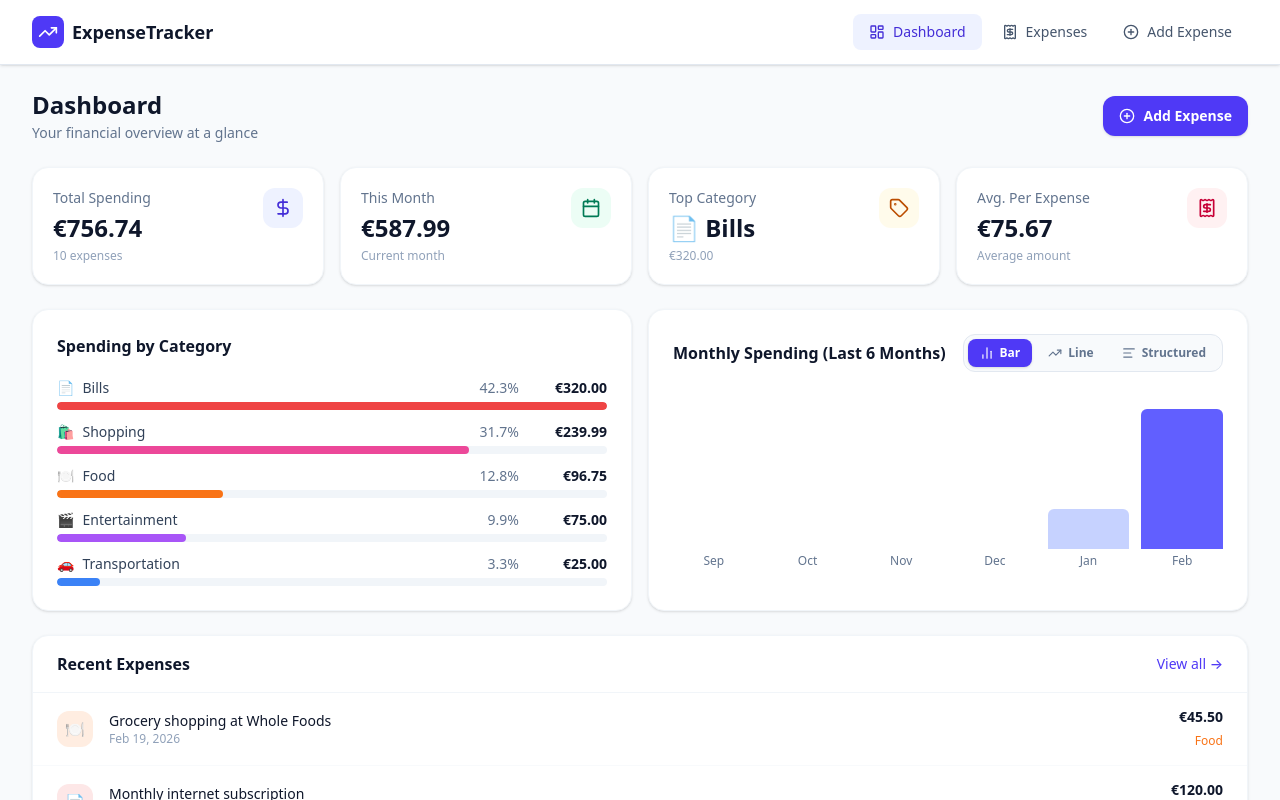
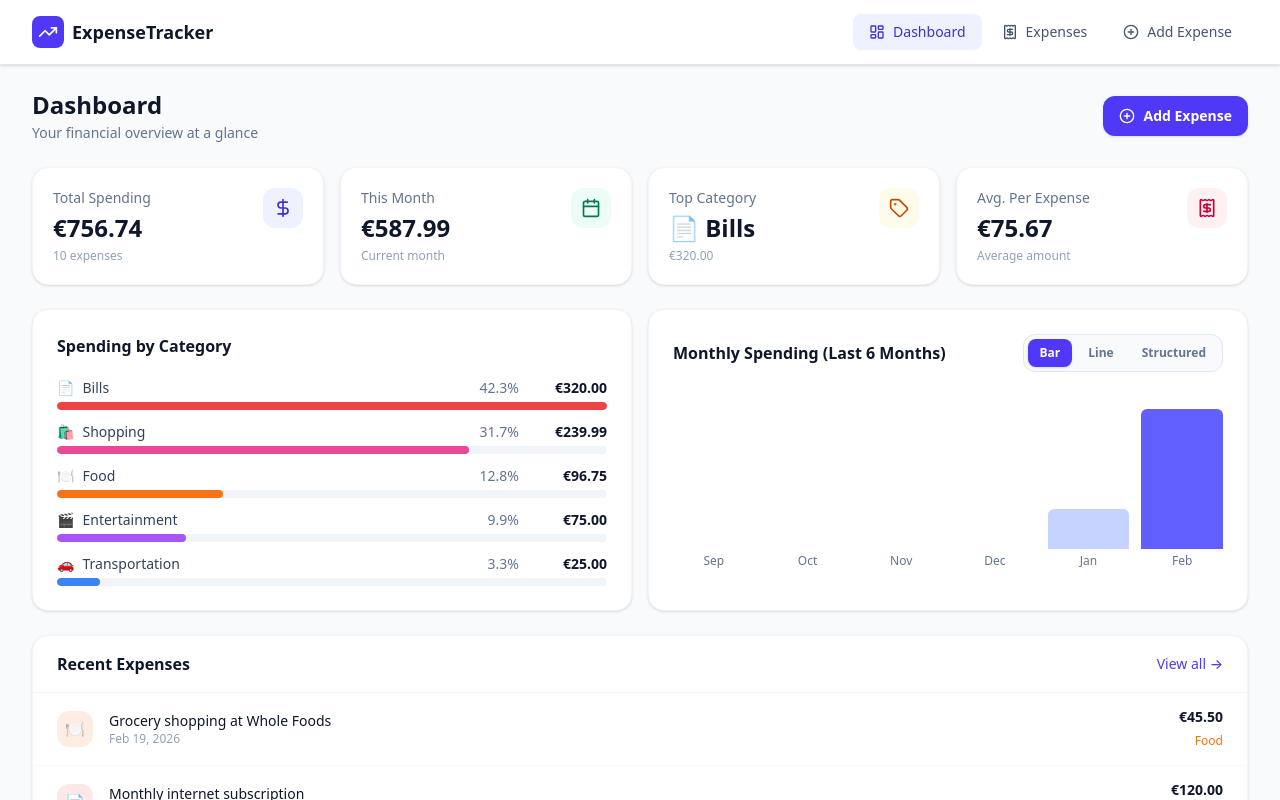
Before and after one commit to krtsdm-max/Start, a Next.js app: page / in a window 1280 px wide. Shown: the top 800 px of the page. Built offline with nearby package versions, Linux system fonts and the light colour scheme.

Commit message:
fix: remove icon imports from chart switcher to fix rendering issue

```diff
--- a/components/MonthlyChart.tsx
+++ b/components/MonthlyChart.tsx
@@ -3,18 +3,16 @@
 import { useState } from 'react';
 import { SpendingSummary } from '@/types/expense';
 import { formatCurrency, formatMonthYear } from '@/utils/formatters';
-import { BarChart2, TrendingUp, AlignLeft } from 'lucide-react';
-
 type ChartType = 'bar' | 'line' | 'structured';
 
 interface MonthlyChartProps {
   summary: SpendingSummary;
 }
 
-const CHART_TYPES: { type: ChartType; label: string; Icon: React.ElementType }[] = [
-  { type: 'bar', label: 'Bar', Icon: BarChart2 },
-  { type: 'line', label: 'Line', Icon: TrendingUp },
-  { type: 'structured', label: 'Structured', Icon: AlignLeft },
+const CHART_TYPES: { type: ChartType; label: string }[] = [
+  { type: 'bar', label: 'Bar' },
+  { type: 'line', label: 'Line' },
+  { type: 'structured', label: 'Structured' },
 ];
 
 const SVG_W = 400;
@@ -47,19 +45,17 @@ export default function MonthlyChart({ summary }: MonthlyChartProps) {
       <div className="flex items-center justify-between mb-5">
         <h3 className="text-base font-semibold text-slate-900">Monthly Spending (Last 6 Months)</h3>
         <div className="flex items-center gap-1 border border-slate-200 rounded-xl p-1 bg-slate-50">
-          {CHART_TYPES.map(({ type, label, Icon }) => (
+          {CHART_TYPES.map(({ type, label }) => (
             <button
               key={type}
               onClick={() => setChartType(type)}
-              title={label}
-              className={`flex items-center gap-1.5 px-3 py-1.5 rounded-lg text-xs font-semibold transition-all ${
+              className={`px-3 py-1.5 rounded-lg text-xs font-semibold transition-all ${
                 chartType === type
                   ? 'bg-indigo-600 text-white shadow-sm'
                   : 'text-slate-500 hover:text-slate-800 hover:bg-slate-200'
               }`}
             >
-              <Icon className="w-3.5 h-3.5" />
-              <span>{label}</span>
+              {label}
             </button>
           ))}
         </div>
```
